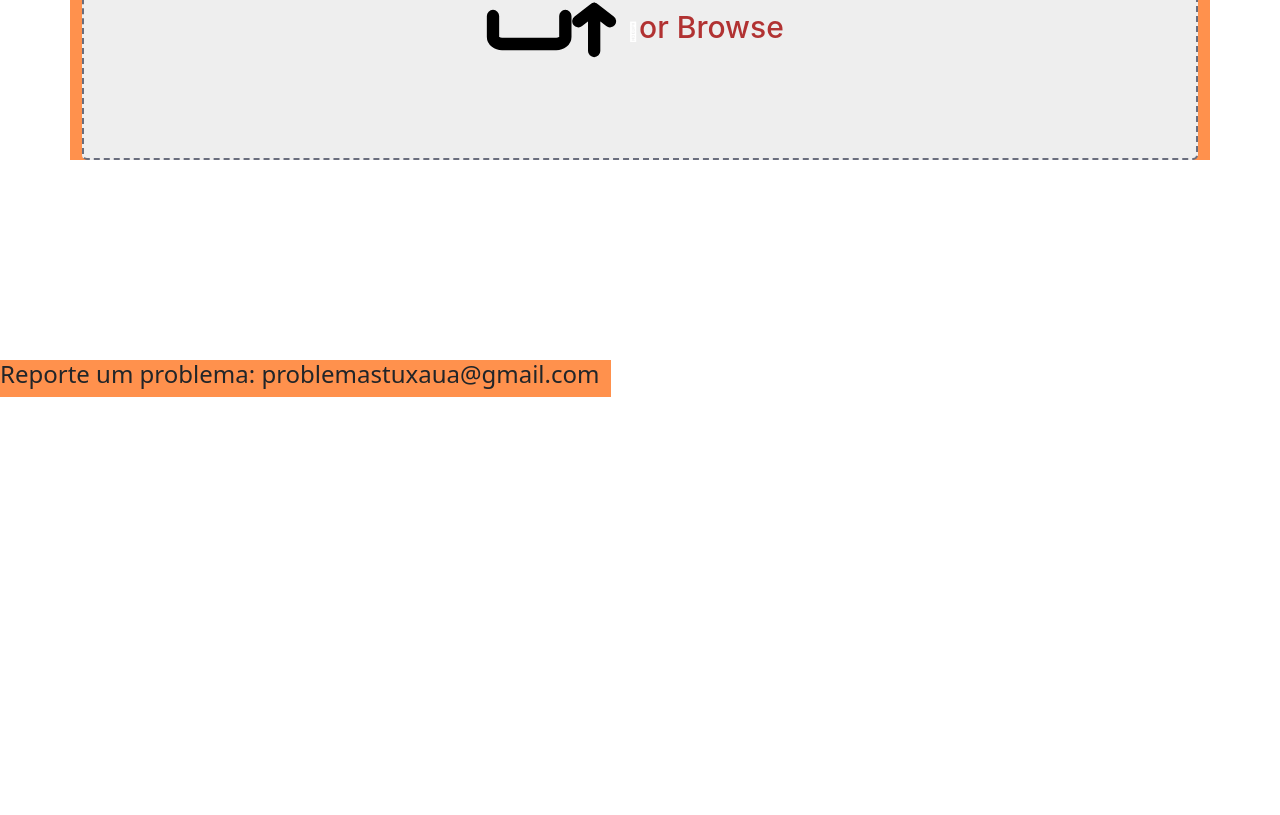
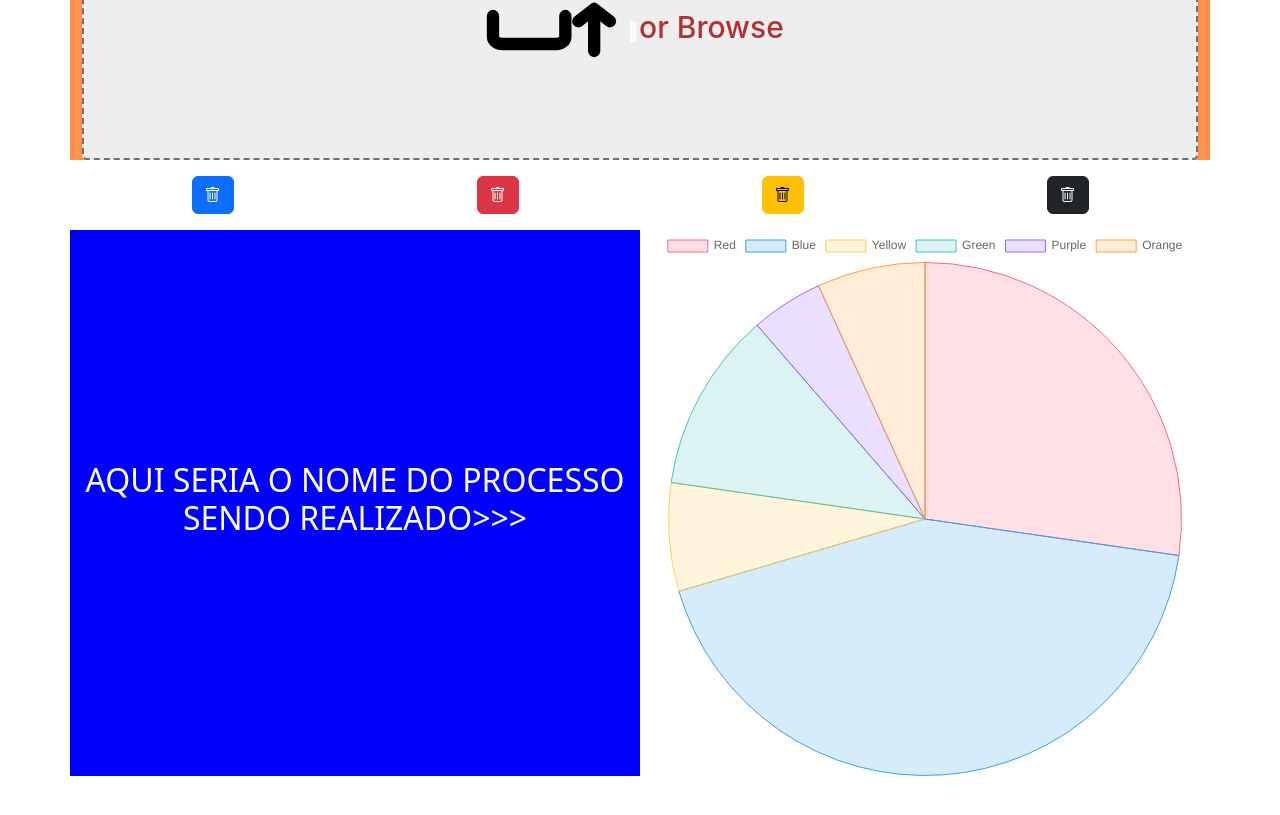
Before and after one commit to caahp/TuxauaAI, an Angular app in the folder tuxaua-angular-16/: page / in a window 1280 px wide. Shown: the part 615-1430 px from the top of the page. Before the commit the page ends 1012 px from the top, so only its background shows below. Built offline with nearby package versions, Linux system fonts and the light colour scheme.

Commit message:
rascunhoResultados

```diff
--- a/tuxaua-angular-16/package.json
+++ b/tuxaua-angular-16/package.json
@@ -11,15 +11,18 @@
   "private": true,
   "dependencies": {
     "@angular/animations": "^17.2.1",
+    "@angular/cdk": "^16.2.14",
     "@angular/common": "^17.2.1",
     "@angular/compiler": "^17.2.1",
     "@angular/core": "^17.2.1",
+    "@angular/flex-layout": "^15.0.0-beta.42",
     "@angular/forms": "^17.2.1",
     "@angular/material": "^16.2.14",
     "@angular/platform-browser": "^17.2.1",
     "@angular/platform-browser-dynamic": "^17.2.1",
     "@angular/router": "^17.2.1",
     "bootstrap": "^5.3.2",
+    "chart.js": "^4.4.1",
     "rxjs": "~7.8.0",
     "tslib": "^2.3.0",
     "zone.js": "~0.14.4"
--- a/tuxaua-angular-16/src/app/app.component.html
+++ b/tuxaua-angular-16/src/app/app.component.html
@@ -18,4 +18,5 @@
 <app-home-page></app-home-page>
 <app-header></app-header>
 <app-upload-image></app-upload-image>
+<app-show-result></app-show-result>
 <app-footer></app-footer>
--- /dev/null
+++ b/tuxaua-angular-16/src/app/show-result/show-result.component.css
@@ -0,0 +1,11 @@
+.col-md-6{
+    color: white;
+    text-align: center;
+    align-items: center;
+    justify-content: center;
+}
+
+.button-container{
+    margin-top: 2vh;
+    margin-bottom: 2vh;
+}
--- /dev/null
+++ b/tuxaua-angular-16/src/app/show-result/show-result.component.html
@@ -0,0 +1,87 @@
+<script src="https://cdn.jsdelivr.net/npm/chart.js"></script>
+<link href="https://cdn.jsdelivr.net/npm/bootstrap-icons/font/bootstrap-icons.css" rel="stylesheet">
+
+
+<div class="container button-container">
+    <div class="row">
+      <div class="col-md-3 d-flex align-items-center justify-content-center">
+          <button type="button" class="btn btn-primary">
+              <i class="bi bi-trash"></i>
+          </button>
+      </div>
+      <div class="col-md-3 d-flex align-items-center justify-content-center">
+          <button type="button" class="btn btn-danger">
+              <i class="bi bi-trash"></i>
+          </button>
+      </div>
+      <div class="col-md-3 d-flex align-items-center justify-content-center">
+          <button type="button" class="btn btn-warning">
+              <i class="bi bi-trash"></i>
+          </button>
+      </div>
+      <div class="col-md-3 d-flex align-items-center justify-content-center">
+          <button type="button" class="btn btn-dark">
+              <i class="bi bi-trash"></i>
+          </button>
+      </div>
+    </div>
+  </div>
+
+
+<div class="container resultado-container">
+  <div class="row">
+    <div
+      class="col-md-6 d-flex align-items-center justify-content-center"
+      style="background-color: blue"
+    >
+      <h2>AQUI SERIA O NOME DO PROCESSO SENDO REALIZADO>>></h2>
+    </div>
+    <div class="col-md-6 d-flex align-items-center justify-content-center">
+      <canvas id="myChart" width="400" height="400"></canvas>
+    </div>
+  </div>
+</div>
+
+<script>
+  var ctx = document.getElementById("myChart").getContext("2d");
+  var myChart = new Chart(ctx, {
+    type: "pie",
+    data: {
+      labels: ["Red", "Blue", "Yellow", "Green", "Purple", "Orange"],
+      datasets: [
+        {
+          label: "# of Votes",
+          data: [12, 19, 3, 5, 2, 3],
+          backgroundColor: [
+            "rgba(255, 99, 132, 0.2)",
+            "rgba(54, 162, 235, 0.2)",
+            "rgba(255, 206, 86, 0.2)",
+            "rgba(75, 192, 192, 0.2)",
+            "rgba(153, 102, 255, 0.2)",
+            "rgba(255, 159, 64, 0.2)",
+          ],
+          borderColor: [
+            "rgba(255, 99, 132, 1)",
+            "rgba(54, 162, 235, 1)",
+            "rgba(255, 206, 86, 1)",
+            "rgba(75, 192, 192, 1)",
+            "rgba(153, 102, 255, 1)",
+            "rgba(255, 159, 64, 1)",
+          ],
+          borderWidth: 1,
+        },
+      ],
+    },
+    options: {
+      scales: {
+        yAxes: [
+          {
+            ticks: {
+              beginAtZero: true,
+            },
+          },
+        ],
+      },
+    },
+  });
+</script>
--- /dev/null
+++ b/tuxaua-angular-16/src/app/show-result/show-result.component.ts
@@ -0,0 +1,47 @@
+import { Component, OnInit } from '@angular/core';
+import Chart from 'chart.js/auto';
+
+@Component({
+  selector: 'app-show-result',
+  templateUrl: './show-result.component.html',
+  styleUrls: ['./show-result.component.css']
+})
+export class ShowResultComponent implements OnInit {
+
+  constructor() { }
+
+  ngOnInit(): void {
+    this.createChart();
+  }
+
+  createChart() {
+    const ctx = document.getElementById('myChart') as HTMLCanvasElement;
+    const myChart = new Chart(ctx, {
+      type: 'pie',
+      data: {
+        labels: ['Red', 'Blue', 'Yellow', 'Green', 'Purple', 'Orange'],
+        datasets: [{
+          label: '# of Votes',
+          data: [12, 19, 3, 5, 2, 3],
+          backgroundColor: [
+            'rgba(255, 99, 132, 0.2)',
+            'rgba(54, 162, 235, 0.2)',
+            'rgba(255, 206, 86, 0.2)',
+            'rgba(75, 192, 192, 0.2)',
+            'rgba(153, 102, 255, 0.2)',
+            'rgba(255, 159, 64, 0.2)'
+          ],
+          borderColor: [
+            'rgba(255, 99, 132, 1)',
+            'rgba(54, 162, 235, 1)',
+            'rgba(255, 206, 86, 1)',
+            'rgba(75, 192, 192, 1)',
+            'rgba(153, 102, 255, 1)',
+            'rgba(255, 159, 64, 1)'
+          ],
+          borderWidth: 1
+        }]
+      }
+    });
+  }
+}
--- a/tuxaua-angular-16/src/app/upload-image/upload-image.component.ts
+++ b/tuxaua-angular-16/src/app/upload-image/upload-image.component.ts
@@ -35,4 +35,5 @@ export class UploadImageComponent {
   //     duration: 2000,
   //   });
   // }
+
 }
```
Also changed, not shown: tuxaua-angular-16/src/app/app.module.ts (+6 -1 lines), 2 other files (tests, documents, lock files or other folders).
